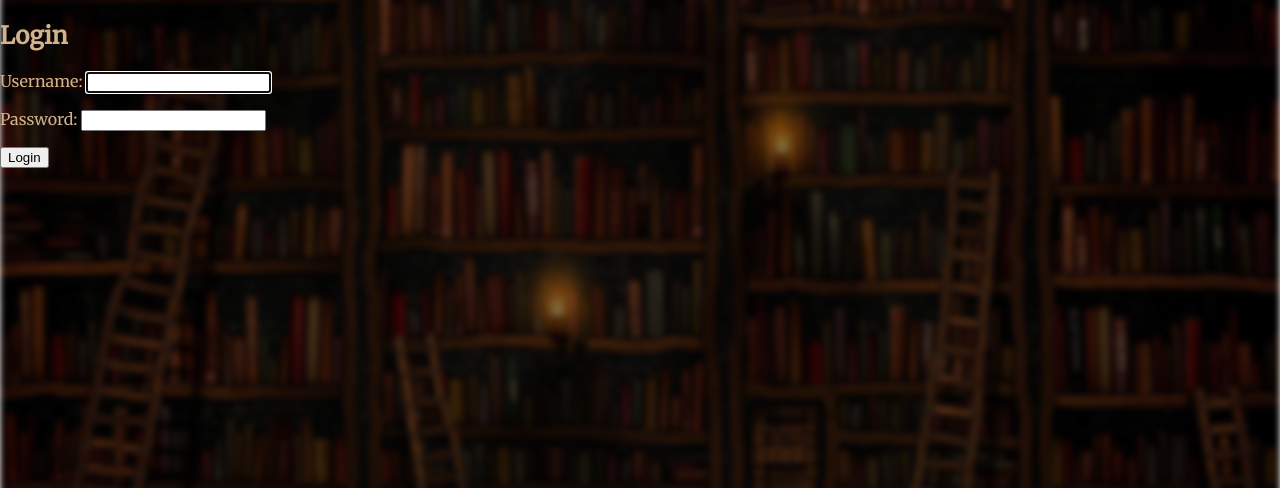
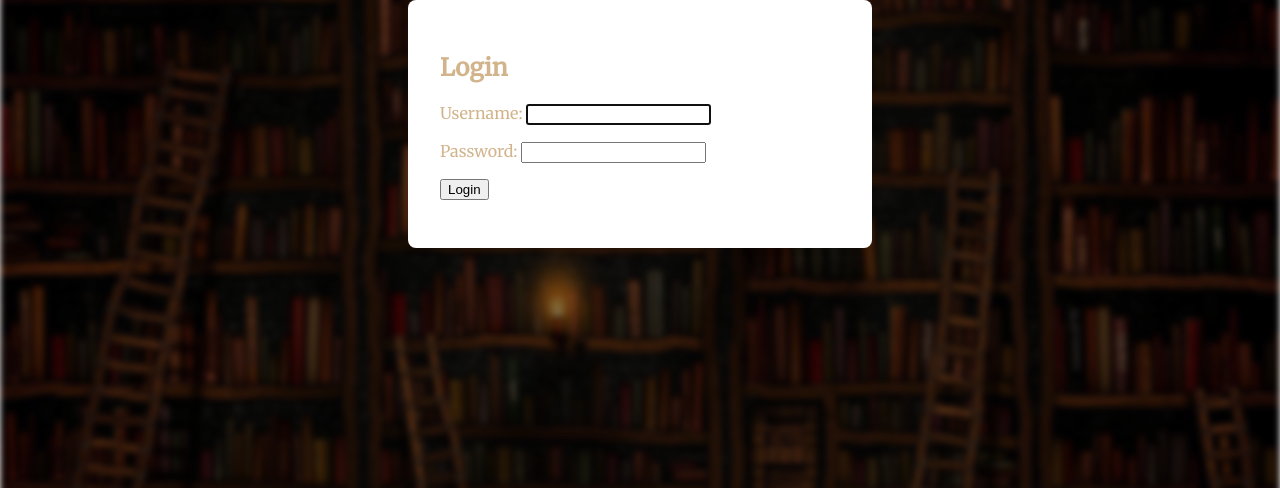
Before and after one commit to CelestineNguyen/CS4750_FinalProject, a Django app: page /login/ in a window 1280 px wide. Shown: the part 194-682 px from the top of the page. Run offline with Django 5.2, Linux system fonts and the light colour scheme.

Commit message:
centered and styled login

```diff
--- a/plot_twist/plotTwist/static/styles.css
+++ b/plot_twist/plotTwist/static/styles.css
@@ -417,3 +417,12 @@ nav form button:hover {
 .dropdown-button:hover {
     background-color: #5a3723;
 }
+
+.centered-form {
+    max-width: 400px;
+    margin: 0 auto;
+    padding: 2rem;
+    background-color: #fff;
+    border-radius: 8px;
+    box-shadow: 0 2px 6px rgba(0, 0, 0, 0.1);
+}
--- a/plot_twist/plotTwist/templates/login.html
+++ b/plot_twist/plotTwist/templates/login.html
@@ -3,10 +3,12 @@
 {% block title %}Login - Plot Twist{% endblock %}
 
 {% block content %}
+<div class="centered-form">
     <h2>Login</h2>
     <form method="post">
         {% csrf_token %}
         {{ form.as_p }}
         <button type="submit">Login</button>
     </form>
+</div>
 {% endblock %}
```
Lines whose indentation alone changed are shown as unchanged.
